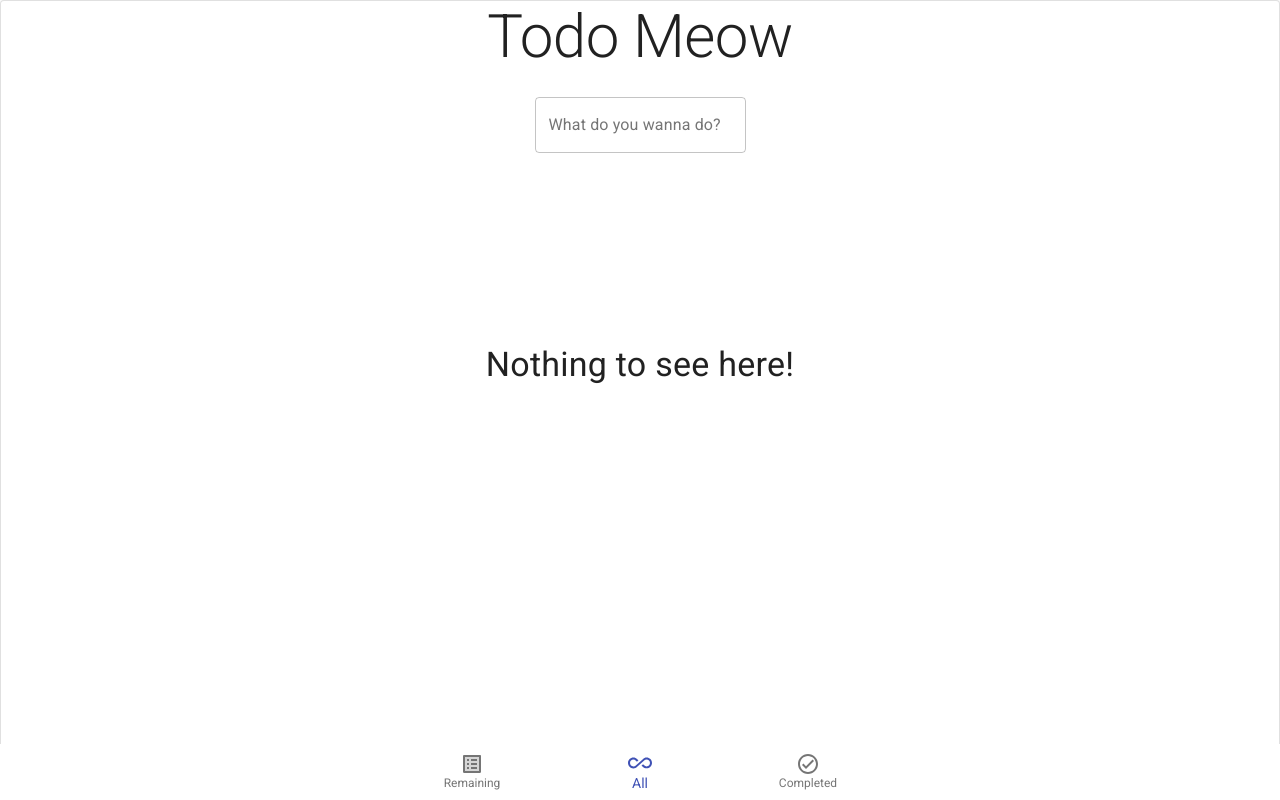
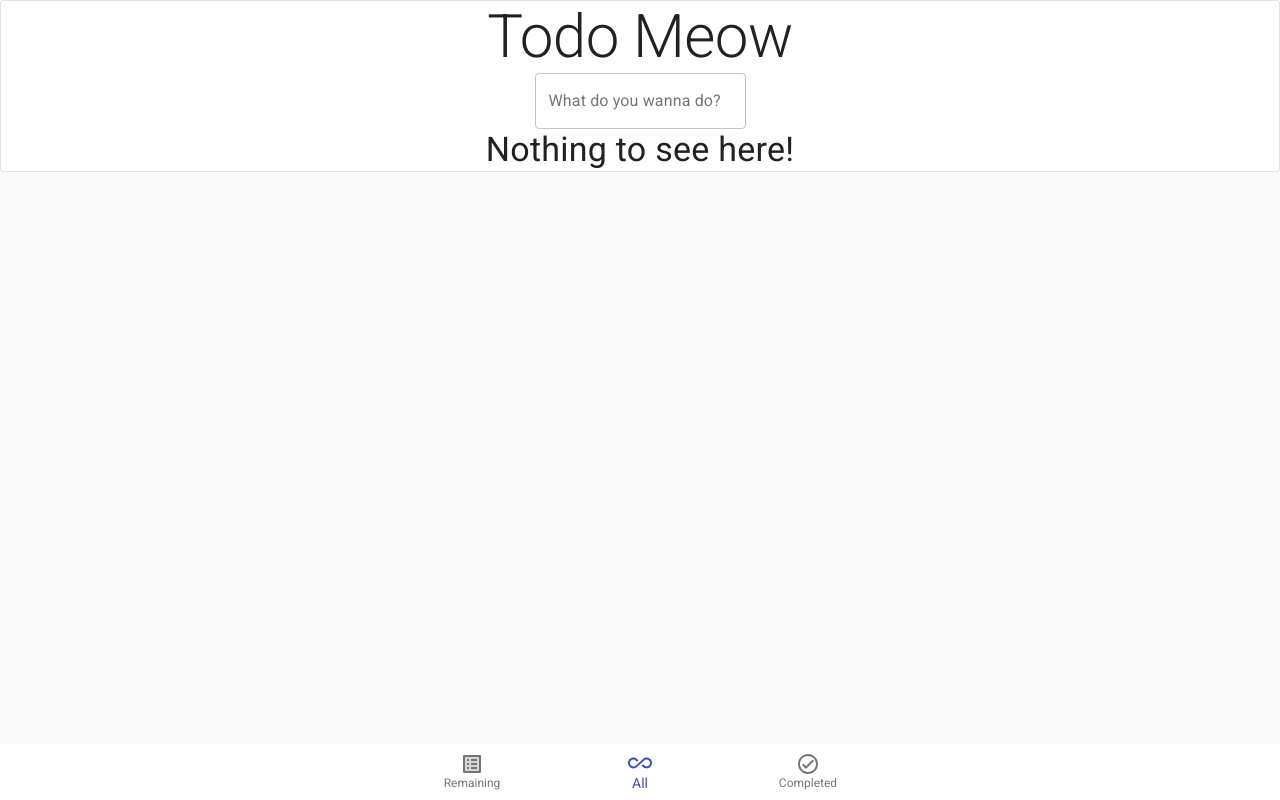
Before and after one commit to jayeshmann/todo-meow, a React (Create React App) app: page / in a window 1280 px wide. Built offline with nearby package versions, Linux system fonts and the light colour scheme.

Commit message:
UI Library updated

```diff
--- a/src/App.tsx
+++ b/src/App.tsx
@@ -7,7 +7,6 @@ import { TodoItem } from './components/TodoItem';
 import { useStateValue } from './state';
 import BottomNavigationAction from '@material-ui/core/BottomNavigationAction';
 import CssBaseline from '@material-ui/core/CssBaseline';
-import { createStyles, makeStyles, Theme } from '@material-ui/core/styles';
 import List from '@material-ui/core/List';
 import Box from '@material-ui/core/Box';
 import Grid from '@material-ui/core/Grid';
@@ -16,20 +15,21 @@ import AllInclusiveTwoToneIcon from '@material-ui/icons/AllInclusiveTwoTone';
 import CheckCircleOutlineTwoToneIcon from '@material-ui/icons/CheckCircleOutlineTwoTone';
 import ListAltTwoToneIcon from '@material-ui/icons/ListAltTwoTone';
 import { Todo } from './types';
+import { createStyles, makeStyles } from '@material-ui/styles';
+import { createTheme, Theme, ThemeProvider } from '@material-ui/core';
 
 const useStyles = makeStyles((theme: Theme) =>
   createStyles({
     root: {
       width: '100%',
       maxWidth: 360,
-      backgroundColor: theme.palette.background.paper,
     },
     bottom: {
       width: '100vw',
     },
   })
 );
-
+const theme = createTheme();
 const sayings = ['Nothing to see here!', 'Get on your work!', 'All done!'];
 
 const App: React.FC = () => {
@@ -65,16 +65,15 @@ const App: React.FC = () => {
   }, [tab]);
 
   return (
-    <React.Fragment>
+    <ThemeProvider theme={theme}>
       <CssBaseline>
         <Paper variant="outlined">
-          <Container maxWidth="sm" style={{ height: '100vh' }}>
+          <Container maxWidth="sm" sx={{ minHeight: '93vh' }}>
             <Grid
               container
               direction="column"
-              justify="space-between"
+              justifyContent="space-between"
               alignItems="center"
-              spacing={3}
             >
               <Grid item>
                 <Typography variant="h2">Todo Meow</Typography>
@@ -95,17 +94,20 @@ const App: React.FC = () => {
                 <Grid
                   container
                   alignItems="center"
-                  justify="center"
-                  style={{ height: '50vh' }}
+                  justifyContent="center"
+                  sx={{ height: '50vh' }}
                 >
                   <Typography variant="h4">{saying}</Typography>
                 </Grid>
               )}
 
-              <Box position="fixed" bottom={0}>
+              <Box position="fixed" bottom={0} sx={{ width: '100vw' }}>
                 <BottomNavigation
                   value={tab}
-                  onChange={(_event, newValue) => {
+                  onChange={(
+                    _event: React.SyntheticEvent,
+                    newValue: React.SetStateAction<number>
+                  ) => {
                     setTab(newValue);
                   }}
                   showLabels
@@ -129,7 +131,7 @@ const App: React.FC = () => {
           </Container>
         </Paper>
       </CssBaseline>
-    </React.Fragment>
+    </ThemeProvider>
   );
 };
 
```
Also changed, not shown: package.json (+5 -2 lines), 1 other file (tests, documents, lock files or other folders).
